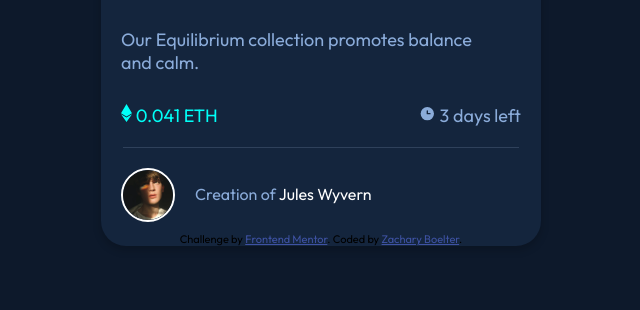
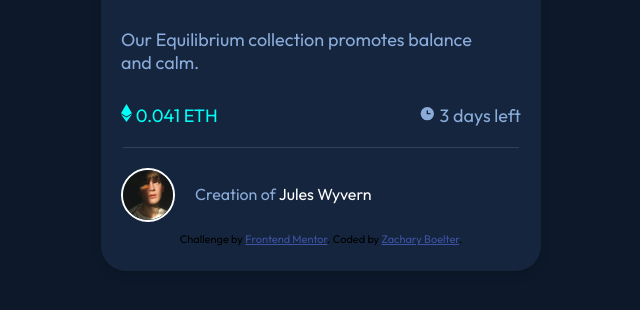
Before and after one commit to zacharyboelter/nft-preview-card, a plain HTML site: page index.html in a window 1280 px wide. Shown: the part 650-960 px from the top of the page, without its empty margins (319-959 px from the left). Drawn offline with Linux system fonts and the light colour scheme.

Commit message:
padding bottom attribution section

```diff
--- a/styles.css
+++ b/styles.css
@@ -93,3 +93,7 @@ span {
     margin: 10px 0;
 
 }
+
+.attribution {
+    padding-bottom: 25px;
+}
```
